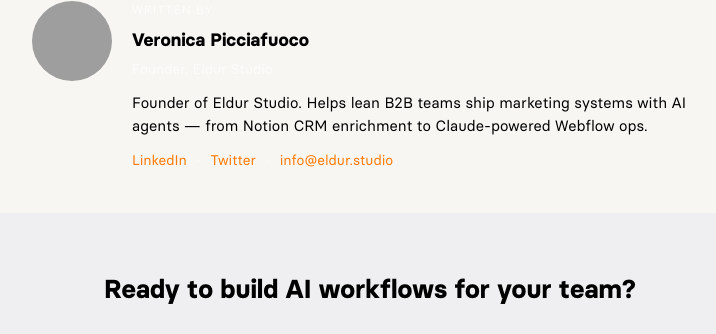
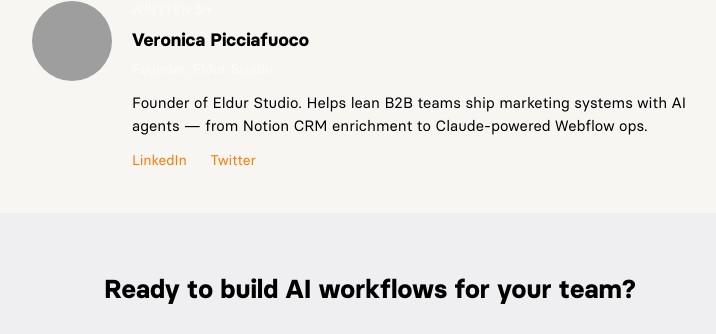
Before and after one commit to UberVero/ES2website, a Jekyll site: the page built from _posts/2026-03-04-ai-agents-b2b-marketing.md, in a window 1280 px wide and 900 px high, scrolled down 2587 px, cut to the strip 304-638 px from the top of the window. Shown: the whole strip, without its empty margins (270-986 px from the left). Built offline with Jekyll 4.4.1, drawn with Linux system fonts in a browser that asks for light colours; comment, search, counter and statistics services are not loaded; grey boxes are pictures that could not be loaded.

Commit message:
remove email from author bio

```diff
--- a/_layouts/post.html
+++ b/_layouts/post.html
@@ -204,8 +204,6 @@
           <a href="https://www.linkedin.com/in/veronicapicciafuoco" rel="author noopener" target="_blank">LinkedIn</a>
           <span aria-hidden="true">·</span>
           <a href="https://twitter.com/UberVero" rel="author noopener" target="_blank">Twitter</a>
-          <span aria-hidden="true">·</span>
-          <a href="mailto:info@eldur.studio">info@eldur.studio</a>
         </p>
       </div>
     </div>
```
